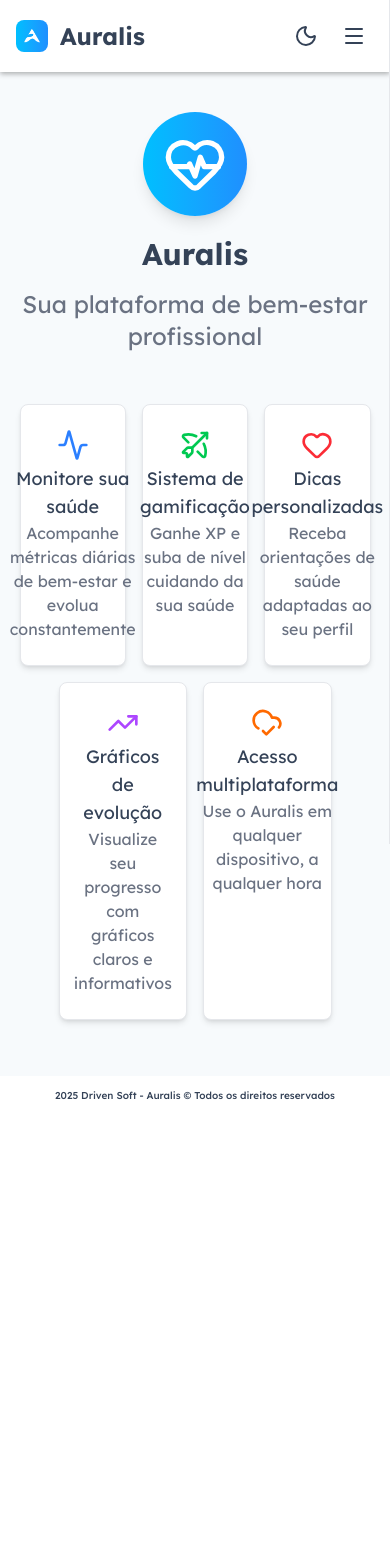
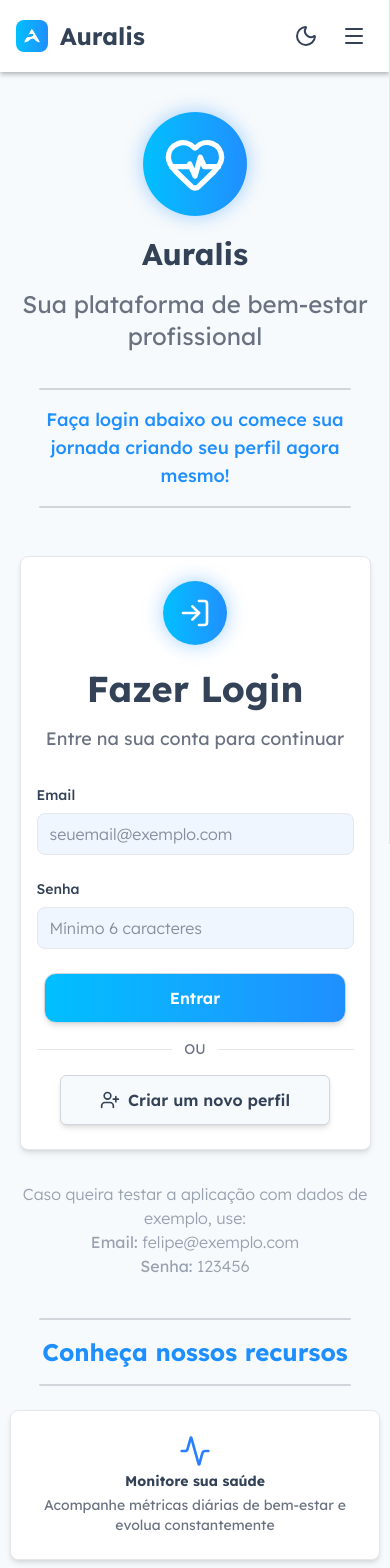
Before and after one commit to Driven-Soft/Auralis, a React (Vite) app: page / in a window 390 px wide. Shown: the top 1568 px of the page. Before the commit the page ends 1115 px from the top, so only its background shows below. Built offline with nearby package versions, Linux system fonts and the light colour scheme; a web font is replaced by a local one.

Commit message:
feat: melhor interface no Home com LoginCard.tsx & melhoria na estilização geral

```diff
--- a/src/components/ButtonWrapper.tsx
+++ b/src/components/ButtonWrapper.tsx
@@ -30,6 +30,7 @@ const ButtonWrapper = ({ onClick, children, className = "", to, href }: WrapperP
       <button
         onClick={handleClick}
         className={`
+          flex items-center justify-center
           cursor-pointer w-full px-4
           border border-gray-300 dark:border-gray-600
           bg-[#f7fafc] dark:bg-gray-800
--- a/src/components/HomeCard.tsx
+++ b/src/components/HomeCard.tsx
@@ -25,9 +25,9 @@ const UserCard = ({ title, texto, icon, iconClassName }: UserCardProps) => {
           </div>
         )}
       </div>
-      <div className="text-center items-center">
-        <p className="text-texto-primary text-lg dark:text-texto-secondary">{title}</p>
-        <p className="text-gray-500 dark:text-gray-400">{texto}</p>
+      <div className="text-center items-center flex flex-col gap-1">
+        <p className="text-texto-primary text-sm md:text-lg font-bold md:font-normal dark:text-texto-secondary">{title}</p>
+        <p className="text-gray-500 dark:text-gray-400 text-sm md:text-md">{texto}</p>
       </div>
     </CardWrapper>
   );
--- a/src/components/LabelWrapper.tsx
+++ b/src/components/LabelWrapper.tsx
@@ -4,7 +4,7 @@ interface LabelWrapperProps {
 
 const LabelWrapper = ({ children }: LabelWrapperProps) => {
   return (
-    <label className="text-sm font-medium mb-1 text-texto-primary dark:text-texto-secondary">{children}</label>
+    <label className="text-sm font-medium my-2 text-texto-primary dark:text-texto-secondary">{children}</label>
   )
 }
 
--- a/src/components/LoginCard.tsx
+++ b/src/components/LoginCard.tsx
@@ -1,7 +1,117 @@
+import { useState } from "react";
+import { useForm } from "react-hook-form";
+import CardWrapper from "./CardWrapper";
+import LabelWrapper from "./LabelWrapper";
+import ButtonWrapper from "./ButtonWrapper";
+import { LogIn, UserPlus } from "lucide-react";
+
+type LoginForm = {
+  email: string;
+  senha: string;
+};
+
 const LoginCard = () => {
+  const [success, setSuccess] = useState<string | null>(null);
+
+  const {
+    register,
+    handleSubmit,
+    formState: { errors, isSubmitting },
+    reset,
+  } = useForm<LoginForm>({
+    defaultValues: { email: "", senha: "" },
+  });
+
+  const onSubmit = async (data: LoginForm) => {
+    // Aqui você pode chamar a API de login
+    console.log("Login enviado:", data);
+    setSuccess("Autenticando...");
+    await new Promise((r) => setTimeout(r, 800));
+    setSuccess(null);
+    reset();
+  };
+
   return (
-    <div>LoginCard</div>
-  )
-}
+    <CardWrapper className="flex-col w-[90%] md:w-[60%] lg:w-[40%] pb-6 mb-8">
+      <div className="bg-linear-to-r from-primary to-secondary rounded-full p-4 shadow-glow-blue">
+        <LogIn className="w-8 h-8 text-white" />
+      </div>
+      <div className="text-center my-6 flex flex-col gap-4">
+        <h1 className="text-4xl font-bold text-texto-primary dark:text-white">Fazer Login</h1>
+        <p className="text-lg text-gray-500 dark:text-gray-300">Entre na sua conta para continuar</p>
+      </div>
+      <form onSubmit={handleSubmit(onSubmit)} className="space-y-4 w-full mx-2">
+        <div className="flex flex-col">
+          <LabelWrapper>Email</LabelWrapper>
+          <input
+            {...register("email", {
+              required: "Email é obrigatório",
+              pattern: {
+                value: /^[^\s@]+@[^\s@]+\.[^\s@]+$/,
+                message: "Formato de email inválido",
+              },
+            })}
+            className="text-gray-800 px-3 dark:text-white w-full input input-bordered bg-blue-50 p-2 rounded-lg border placeholder:font-light dark:placeholder:text-gray-400 border-gray-200 dark:bg-gray-800 dark:border-gray-600"
+            placeholder="seuemail@exemplo.com"
+          />
+          {errors.email && (
+            <p className="text-xs text-red-500 mt-1">{errors.email.message}</p>
+          )}
+        </div>
 
-export default LoginCard
+        <div className="flex flex-col">
+          <LabelWrapper>Senha</LabelWrapper>
+          <input
+            type="password"
+            {...register("senha", {
+              required: "Senha é obrigatória",
+              minLength: {
+                value: 6,
+                message: "Senha deve ter ao menos 6 caracteres",
+              },
+            })}
+            className="text-gray-800 px-3 dark:text-white w-full input input-bordered bg-blue-50 p-2 rounded-lg border placeholder:font-light dark:placeholder:text-gray-400 border-gray-200 dark:bg-gray-800 dark:border-gray-600"
+            placeholder="Mínimo 6 caracteres"
+          />
+          {errors.senha && (
+            <p className="text-xs text-red-500 mt-1">{errors.senha.message}</p>
+          )}
+        </div>
+
+        <div className="flex items-center justify-center">
+          <button
+            type="submit"
+            disabled={isSubmitting}
+            className="btn mt-2 btn-primary cursor-pointer w-[95%] px-4
+          border border-gray-300 dark:border-blue-800
+          bg-linear-to-r from-primary to-secondary
+          text-white font-semibold py-3 rounded-xl text-center
+          transition-all duration-200 ease-in-out
+          hover:scale-102
+          shadow-md"
+          >
+            Entrar
+          </button>
+          {success && <p className="text-sm text-green-600 ml-4">{success}</p>}
+        </div>
+      </form>
+
+      <div className="w-full flex items-center mt-4">
+        <div className="grow h-px bg-gray-200 dark:bg-gray-700" />
+        <span className="px-3 text-sm text-gray-500 dark:text-gray-400">
+          OU
+        </span>
+        <div className="grow h-px bg-gray-200 dark:bg-gray-700" />
+      </div>
+
+      <div className="w-[85%]">
+        <ButtonWrapper className="flex-row mt-4" to="/cadastro">
+          <UserPlus className="w-5 h-5 mr-2" />
+          <p>Criar um novo perfil</p>
+        </ButtonWrapper>
+      </div>
+    </CardWrapper>
+  );
+};
+
+export default LoginCard;
--- a/src/routes/Cadastro.tsx
+++ b/src/routes/Cadastro.tsx
@@ -67,7 +67,7 @@ const Cadastro = () => {
             )}
           </div>
 
-          <div>
+          <div className="flex flex-col">
             <LabelWrapper>Email</LabelWrapper>
             <input
               {...register("email", {
@@ -87,7 +87,7 @@ const Cadastro = () => {
             )}
           </div>
 
-          <div>
+          <div className="flex flex-col">
             <LabelWrapper>Data de nascimento</LabelWrapper>
             <input
               type="date"
@@ -108,7 +108,7 @@ const Cadastro = () => {
             )}
           </div>
 
-          <div>
+          <div className="flex flex-col">
             <LabelWrapper>Gênero</LabelWrapper>
             <select
               {...register("genero", { required: "Selecione um gênero" })}
@@ -131,7 +131,7 @@ const Cadastro = () => {
             )}
           </div>
 
-          <div>
+          <div className="flex flex-col">
             <LabelWrapper>Senha</LabelWrapper>
             <input
               type="password"
@@ -152,11 +152,11 @@ const Cadastro = () => {
             )}
           </div>
 
-          <div className="flex items-center justify-between">
+          <div className="flex items-center justify-center">
             <button
               type="submit"
               disabled={isSubmitting}
-              className="btn btn-primary cursor-pointer w-full px-4
+              className="btn btn-primary cursor-pointer w-[95%] mt-2 px-4
           border border-gray-300 dark:border-blue-800
           bg-linear-to-r from-primary to-secondary
           text-white font-semibold py-3 rounded-xl text-center
@@ -164,7 +164,7 @@ const Cadastro = () => {
           hover:scale-102
           shadow-md"
             >
-              {isSubmitting ? "Enviando..." : "Criar perfil"}
+              Criar perfil
             </button>
             {success && <p className="text-sm text-green-600">{success}</p>}
           </div>
--- a/src/routes/Home.tsx
+++ b/src/routes/Home.tsx
@@ -1,12 +1,20 @@
 import HomeCard from "../components/HomeCard";
+import LoginCard from "../components/LoginCard";
 import Wrapper from "../components/Wrapper";
-import { ActivityIcon, BowArrow, CloudCheck, Heart, HeartPulseIcon, TrendingUpIcon } from "lucide-react";
+import {
+  ActivityIcon,
+  BowArrow,
+  CloudCheck,
+  Heart,
+  HeartPulseIcon,
+  TrendingUpIcon,
+} from "lucide-react";
 
 const Home = () => {
   return (
     <Wrapper>
-      <section className="flex flex-col items-center text-center px-4 py-8">
-        <div className="bg-linear-to-r from-primary to-secondary rounded-full p-5 shadow-lg">
+      <section className="flex flex-col items-center text-center px-4 md:py-8 pt-8">
+        <div className="bg-linear-to-r from-primary to-secondary rounded-full p-5 shadow-glow-blue">
           <HeartPulseIcon size={64} className="text-white" />
         </div>
         <h1 className="text-3xl sm:text-6xl pt-5 text-texto-primary font-bold dark:text-white">
@@ -17,8 +25,8 @@ const Home = () => {
         </p>
       </section>
 
-      <section className="w-[90%] md:w-[80%] mx-auto">
-        <div className="grid grid-cols-3 gap-4">
+      <section className="md:w-[95%] lg:w-[80%] mx-auto">
+        <div className="md:grid hidden grid-cols-3 gap-4">
           <HomeCard
             icon={<ActivityIcon />}
             iconClassName="text-blue-500"
@@ -40,8 +48,78 @@ const Home = () => {
         </div>
       </section>
 
-      <section className="w-[70%] md:w-[50%] mx-auto mb-12">
-        <div className="grid grid-cols-2 gap-4 mt-4">
+      <section className="md:w-[75%] lg:w-[55%] mx-auto md:mb-8">
+        <div className="md:grid hidden grid-cols-2 gap-4 mt-4">
+          <HomeCard
+            icon={<TrendingUpIcon />}
+            iconClassName="text-purple-500"
+            title="Gráficos de evolução"
+            texto="Visualize seu progresso com gráficos claros e informativos"
+          />
+          <HomeCard
+            icon={<CloudCheck />}
+            iconClassName="text-orange-500"
+            title="Acesso multiplataforma"
+            texto="Use o Auralis em qualquer dispositivo, a qualquer hora"
+          />
+        </div>
+      </section>
+
+      <section className="flex flex-col text-center font-medium text-lg text-secondary mx-auto w-[80%] mb-8">
+        <hr className="w-full md:w-[70%] self-center my-4 border-t-2 rounded-3xl border-gray-300 dark:border-gray-500" />
+        <p>
+          Faça login abaixo ou comece sua jornada criando seu perfil agora
+          mesmo!
+        </p>
+        <hr className="w-full md:w-[70%] self-center my-4 border-t-2 rounded-3xl border-gray-300 dark:border-gray-500" />
+      </section>
+
+      <section>
+        <LoginCard />
+      </section>
+
+      <div className="flex flex-col text-center text-gray-400 dark:text-gray-500 font-light mb-6">
+        <p>Caso queira testar a aplicação com dados de exemplo, use:</p>
+        <p>
+          <strong>Email:</strong> felipe@exemplo.com
+        </p>
+        <p>
+          <strong>Senha:</strong> 123456
+        </p>
+      </div>
+
+    {/* !!!TRECHO DISPONÍVEL APENAS NO MOBILE!!! */}
+    <div className="flex flex-col md:hidden text-center font-bold text-2xl text-secondary mx-auto w-[80%] mb-2">
+      <hr className="w-full md:w-[70%] self-center my-4 border-t-2 rounded-3xl border-gray-300 dark:border-gray-500" />
+      <p>Conheça nossos recursos</p>
+      <hr className="w-full md:w-[70%] self-center my-4 border-t-2 rounded-3xl border-gray-300 dark:border-gray-500" />
+    </div>
+
+    <section className="w-[95%] mx-auto">
+        <div className="grid md:hidden grid-cols-1 gap-4">
+          <HomeCard
+            icon={<ActivityIcon />}
+            iconClassName="text-blue-500"
+            title="Monitore sua saúde"
+            texto="Acompanhe métricas diárias de bem-estar e evolua constantemente"
+          />
+          <HomeCard
+            icon={<BowArrow />}
+            iconClassName="text-green-500"
+            title="Sistema de gamificação"
+            texto="Ganhe XP e suba de nível cuidando da sua saúde"
+          />
+          <HomeCard
+            icon={<Heart />}
+            iconClassName="text-red-500"
+            title="Dicas personalizadas"
+            texto="Receba orientações de saúde adaptadas ao seu perfil"
+          />
+        </div>
+      </section>
+
+      <section className="w-[95%] mx-auto mb-8 md:mb-0">
+        <div className="grid md:hidden grid-cols-1 gap-4 mt-4">
           <HomeCard
             icon={<TrendingUpIcon />}
             iconClassName="text-purple-500"
```
